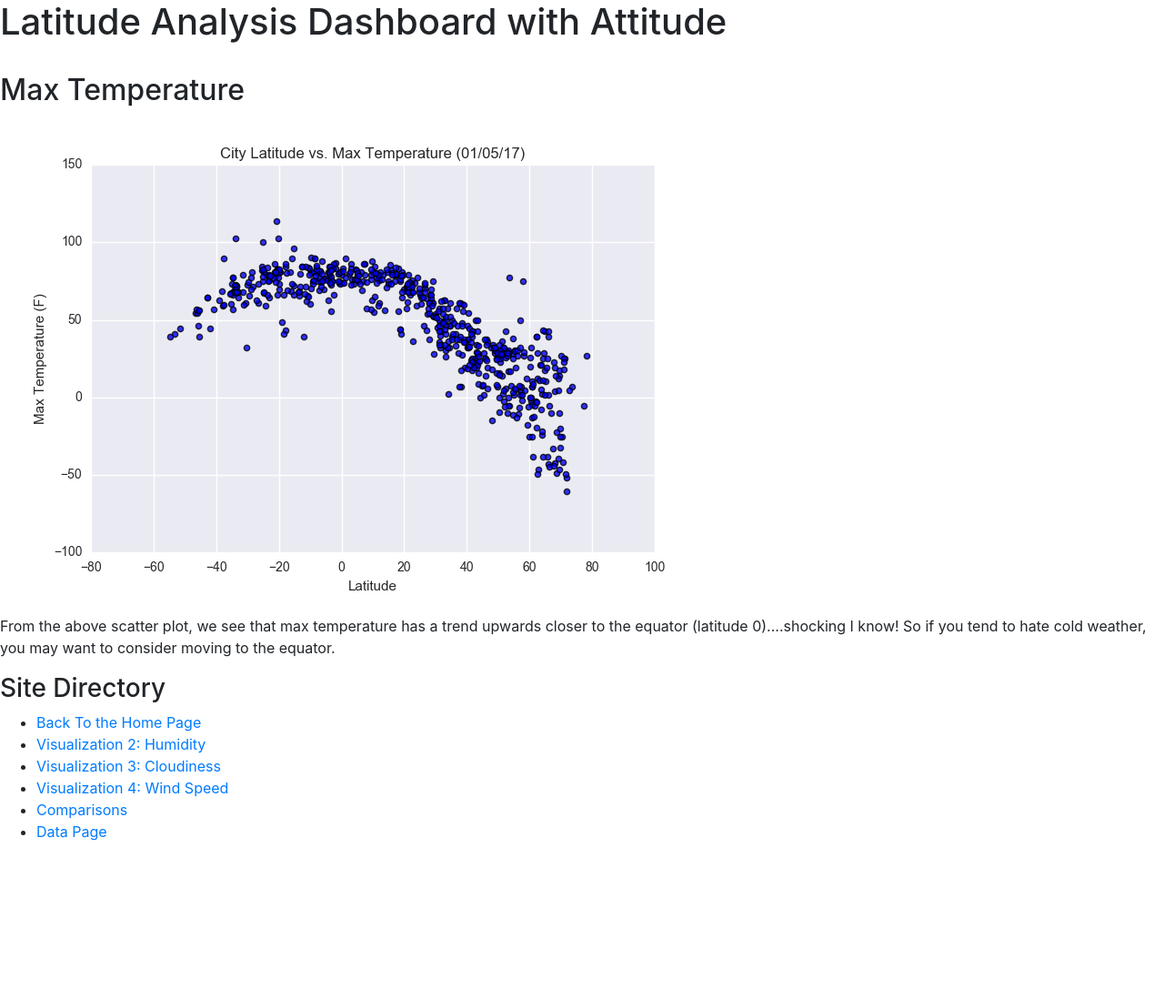
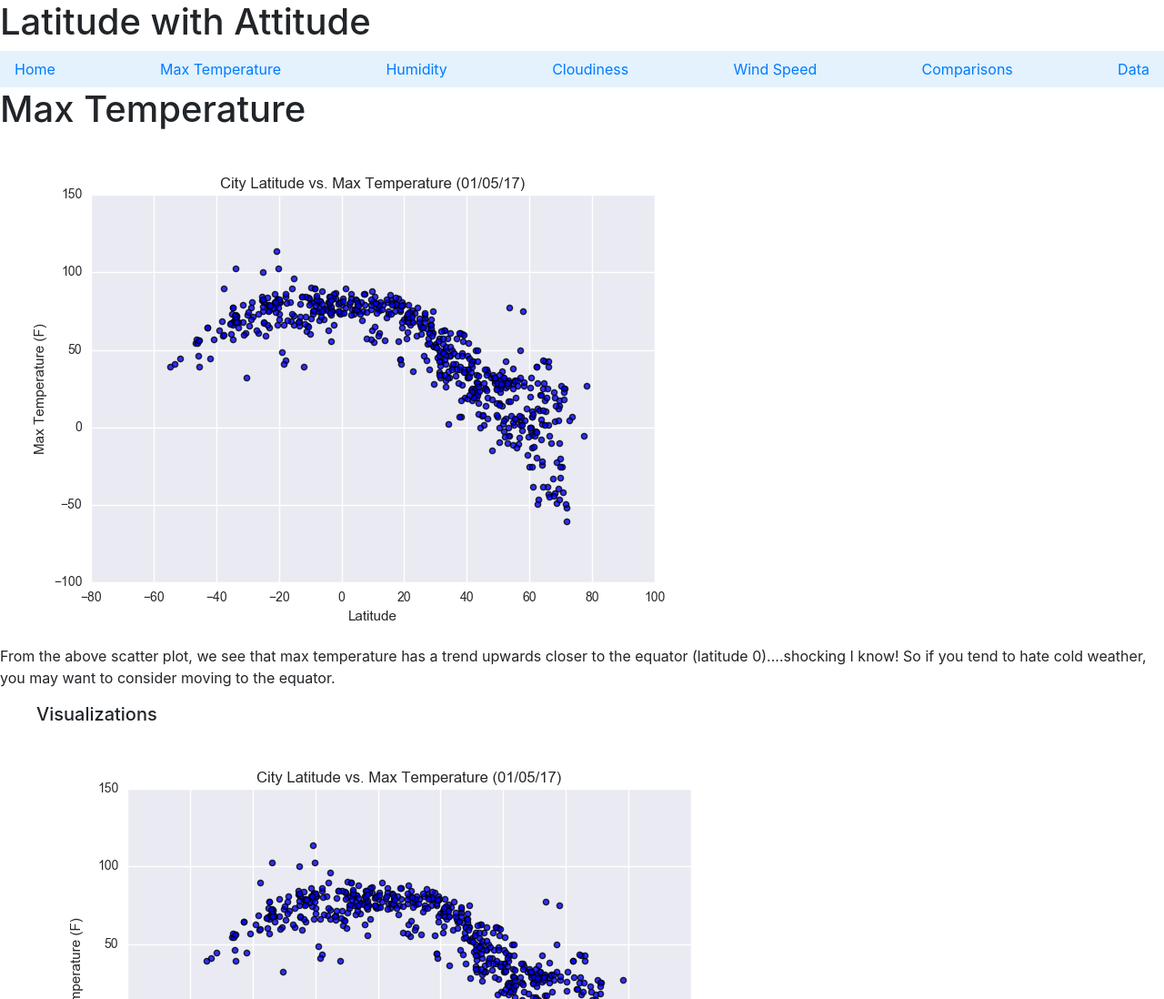
Before and after one commit to sraisian/sraisian.github.io, a plain HTML site: page WebVisualizations/vizpage1.html in a window 1280 px wide. Shown: the top 1098 px of the page at 91% size. Before the commit the page ends 942 px from the top, so only its background shows below. Drawn offline with nearby package versions, Linux system fonts and the light colour scheme.

Commit message:
updating with navbar

```diff
--- a/WebVisualizations/style.css
+++ b/WebVisualizations/style.css
@@ -1,3 +1,22 @@
-header {
+<style>
 
-}
+  h1 {
+    margin-bottom: 15px;
+    font-size: 60px;
+    color: aqua;
+    text-align: 00CCCC;
+  }
+
+  /* h2 heading tags */
+  h2 {
+	margin-bottom: 15px;
+   	font-size: 40px;
+    	color: 00CCCC;
+  }
+  h3 {
+    	margin-bottom: 15px;
+    	font-size: 20px;
+	color:00CCCC
+  }
+
+</style>
--- a/WebVisualizations/vizpage1.html
+++ b/WebVisualizations/vizpage1.html
@@ -2,32 +2,57 @@
 <html>
 <head>
 <meta charset="UTF-8">
-<title>Web Design Homework - Visualization Page 1</title>
+<title>Web Design Homework - Web Visualization Dashboard (Latitude)</title>
 	<link rel="stylesheet" href="https://stackpath.bootstrapcdn.com/bootstrap/4.3.1/css/bootstrap.min.css" integrity="sha384-ggOyR0iXCbMQv3Xipma34MD+dH/1fQ784/j6cY/iJTQUOhcWr7x9JvoRxT2MZw1T" crossorigin="anonymous">
-	<link rel="stylesheet" type="text/css" href="viz1style.css">
+	<link rel="stylesheet" type="text/css" href="style.css">
 </head>
 
 <body>
 
-	<h1> Latitude Analysis Dashboard with Attitude </h1></br>
-	<h2> Max Temperature</h2>
+<h1> Latitude with Attitude </h1>
+
+<nav class="navbar navbar-light" style="background-color: #e3f2fd;">
+	<a href="index.html">Home</a></li>
+	<a href="vizpage1.html">Max Temperature</a></li>
+	<a href="vizpage2.html">Humidity</a></li>
+	<a href="vizpage3.html">Cloudiness</a></li>
+	<a href="vizpage4.html">Wind Speed</a></li>
+	<a href="comparisonspage.html">Comparisons</a></li>
+	<a href="datapage.html">Data</a></li>
+</nav>
+	<h2>Max Temperature</h2>
 	<img src="Resources/assets/images/Fig1.png" >
-</br>
-	<p> From the above scatter plot, we see that max temperature has a trend upwards closer to the equator (latitude 0)....shocking I know!
+
+<p> From the above scatter plot, we see that max temperature has a trend upwards closer to the equator (latitude 0)....shocking I know!
 	So if you tend to hate cold weather, you may want to consider moving to the equator.
 
 	 </p>
 
-	<h3> Site Directory </h3>
-	<ul>
-		<li><a href="index.html">Back To the Home Page</a></li>
-		<li><a href="vizpage2.html">Visualization 2: Humidity</a></li>
-		<li><a href="vizpage3.html">Visualization 3: Cloudiness</a></li>
-		<li><a href="vizpage4.html">Visualization 4: Wind Speed</a></li>
-		<li><a href="comparisonspage.html">Comparisons</a></li>
-		<li><a href="datapage.html">Data Page</a></li>
-	</ul>
+
+<ul class ="sideVizNav">
+
+<h3> Visualizations </h3>
+	<a href="vizpage1.html">
+	<img src="Resources/assets/images/Fig1.png"
+	</a></li>
+	<a href="vizpage2.html">
+	<img src="Resources/assets/images/Fig2.png"
+	</a></li>
+	<a href="vizpage3.html">
+	<img src="Resources/assets/images/Fig3.png"
+	</a></li>
+	<a href="vizpage4.html">
+	<img src="Resources/assets/images/Fig4.png"
+	</a></li>
+</ul>
 
 </body>
 
+
+
+
+
+
+
+
 </html>
```
Also changed, not shown: WebVisualizations/index.html (+2 -1 lines).
